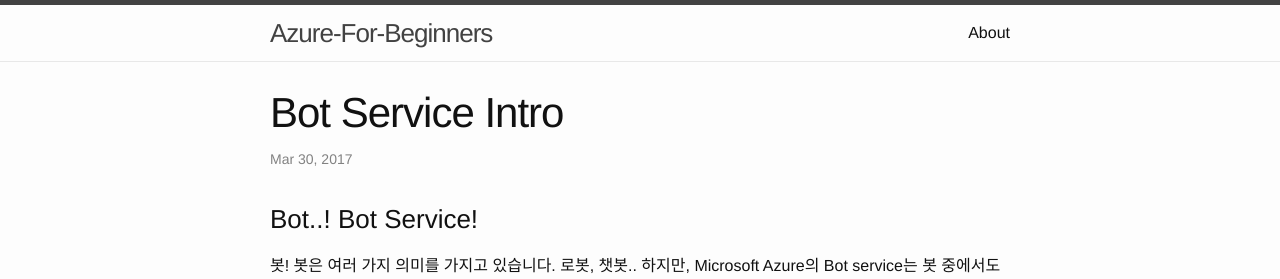
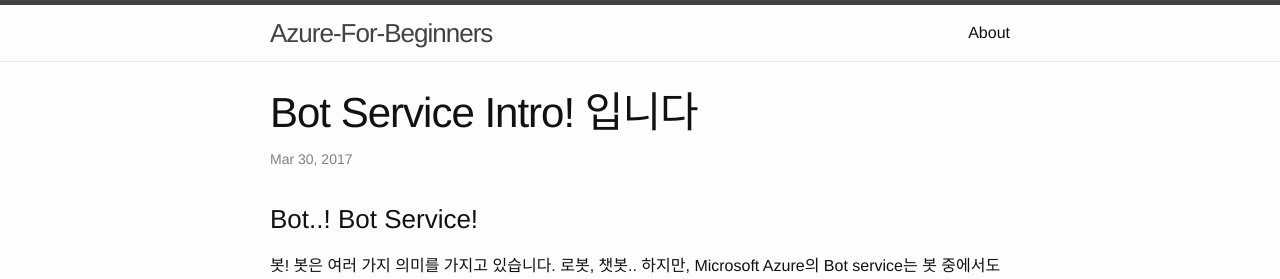
Before and after one commit to Azure-For-Beginner/Azure-For-Beginner.github.io-qqq, a Jekyll site: the page built from _posts/2017-03-30-botservice01.markdown, in a window 1280 px wide. Shown: the top 279 px of the page. Built offline with Jekyll 4.4.1, drawn with Linux system fonts in a browser that asks for light colours.

Commit message:
Add files via upload

```diff
--- a/_posts/2017-03-30-botservice01.markdown
+++ b/_posts/2017-03-30-botservice01.markdown
@@ -1,6 +1,6 @@
 ---
 layout: post
-title:  "Bot Service Intro"
+title:  "Bot Service Intro! 입니다"
 date:   2017-03-30 19:00:11 +0900
 categories: Bot service
 ---
```
